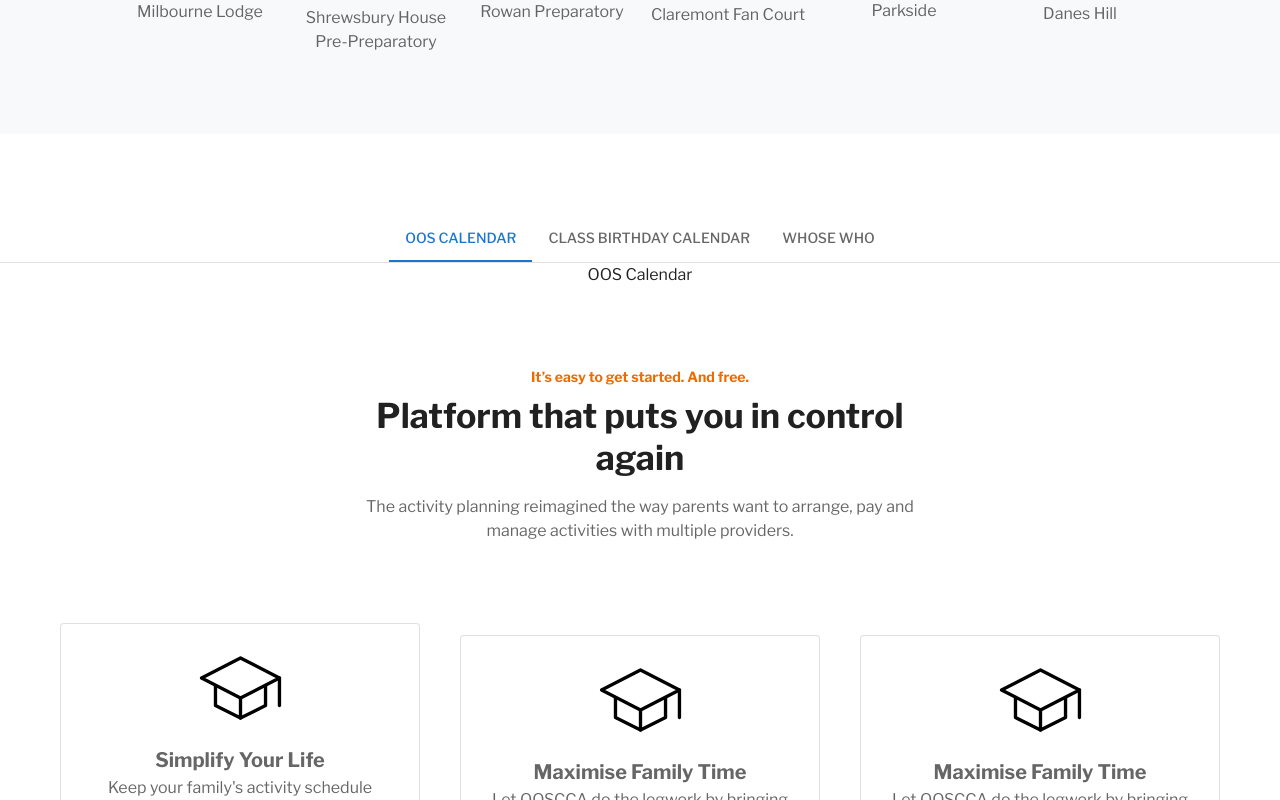
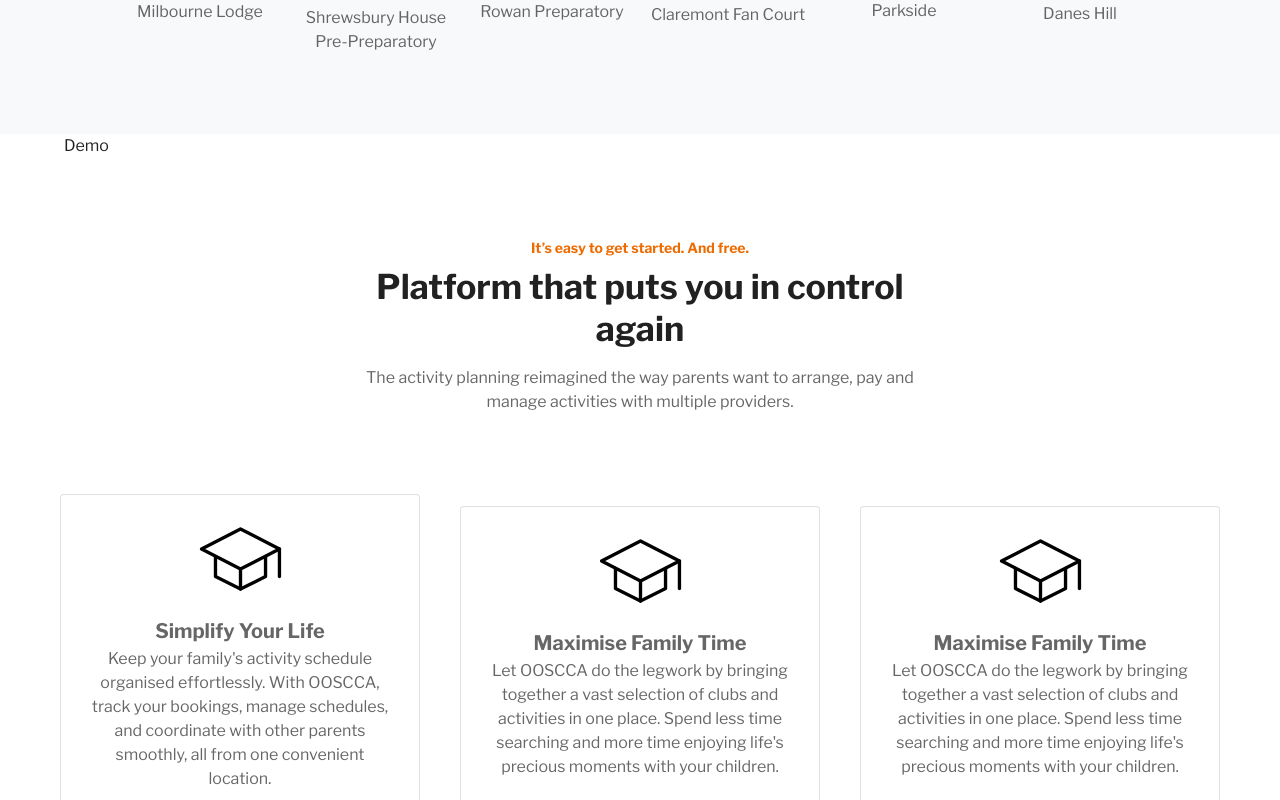
Before and after one commit to digital-brother/ooscca-fe, a Next.js app: page / in a window 1280 px wide. Shown: the part 1040-1840 px from the top of the page. Built offline with nearby package versions, Linux system fonts and the light colour scheme.

Commit message:
Wire up demo section

```diff
--- /dev/null
+++ b/src/app/(homepage)/Demo.js
@@ -0,0 +1,9 @@
+import {Container} from "@mui/material";
+
+export default function Demo() {
+  return (
+    <Container>
+      Demo
+    </Container>
+  )
+}
--- a/src/app/(homepage)/page.js
+++ b/src/app/(homepage)/page.js
@@ -3,6 +3,7 @@ import ClientSchools from "@/app/(homepage)/ClientSchools";
 import SchoolStats from "@/app/(homepage)/SchoolStats";
 import Benefits from "@/app/(homepage)/Benefits";
 import SignUp from "@/app/(homepage)/SignUp";
+import Demo from "@/app/(homepage)/Demo";
 
 
 export default function Homepage() {
@@ -10,8 +11,9 @@ export default function Homepage() {
     <>
       <Intro/>
       <ClientSchools/>
+      <Demo/>
+      <Benefits/>
       <SchoolStats/>
-      <Benefits/>
       <SignUp/>
     </>
   )
```
